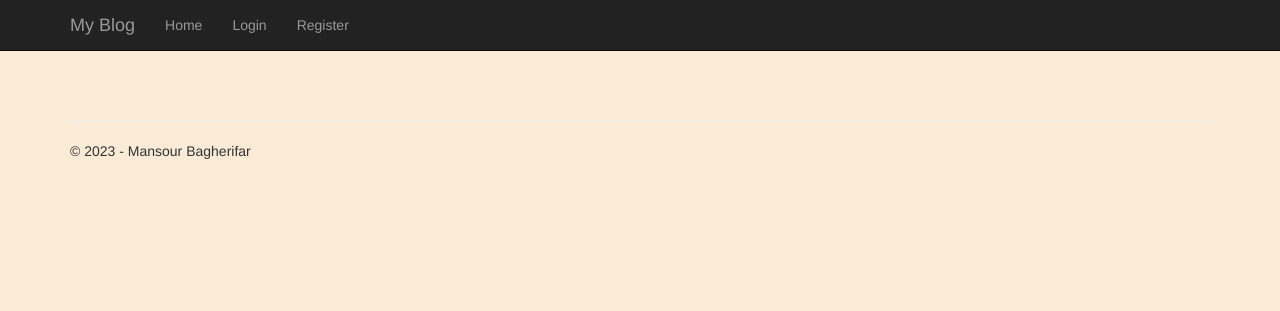
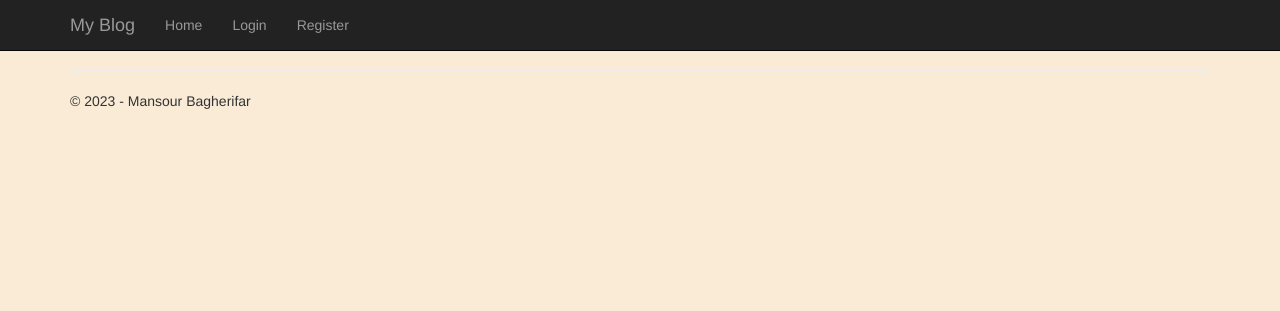
Before and after one commit to mansourB92/MyBlog, a Flask app: page / in a window 1280 px wide. Shown: the top 311 px of the page. Run offline with Flask 2, Linux system fonts and the light colour scheme; data that the repository does not hold is empty; some libraries are stand-ins or nearby versions.

Commit message:
Update index.html

```diff
--- a/Blog/templates/index.html
+++ b/Blog/templates/index.html
@@ -2,7 +2,7 @@
 
 {% block content %}
 
-<div class="body-content" style="padding: 20px; width: auto; margin: 10px;">
+<div class="body-content" style="width: auto;">
     {% for post in posts %}
     <div class="modal-content" style="padding: 20px; width: auto; margin: 20px; border-radius: 10px;">
         <img src="{{url_for('download_file', name=post.author.image)}}" alt="{{post.author.user_name}}" style="width: 60px; height: 60px; border-radius: 5px; padding: 3px; margin: 0px; box-shadow: 0px 2px 4px #666666;" />
```
